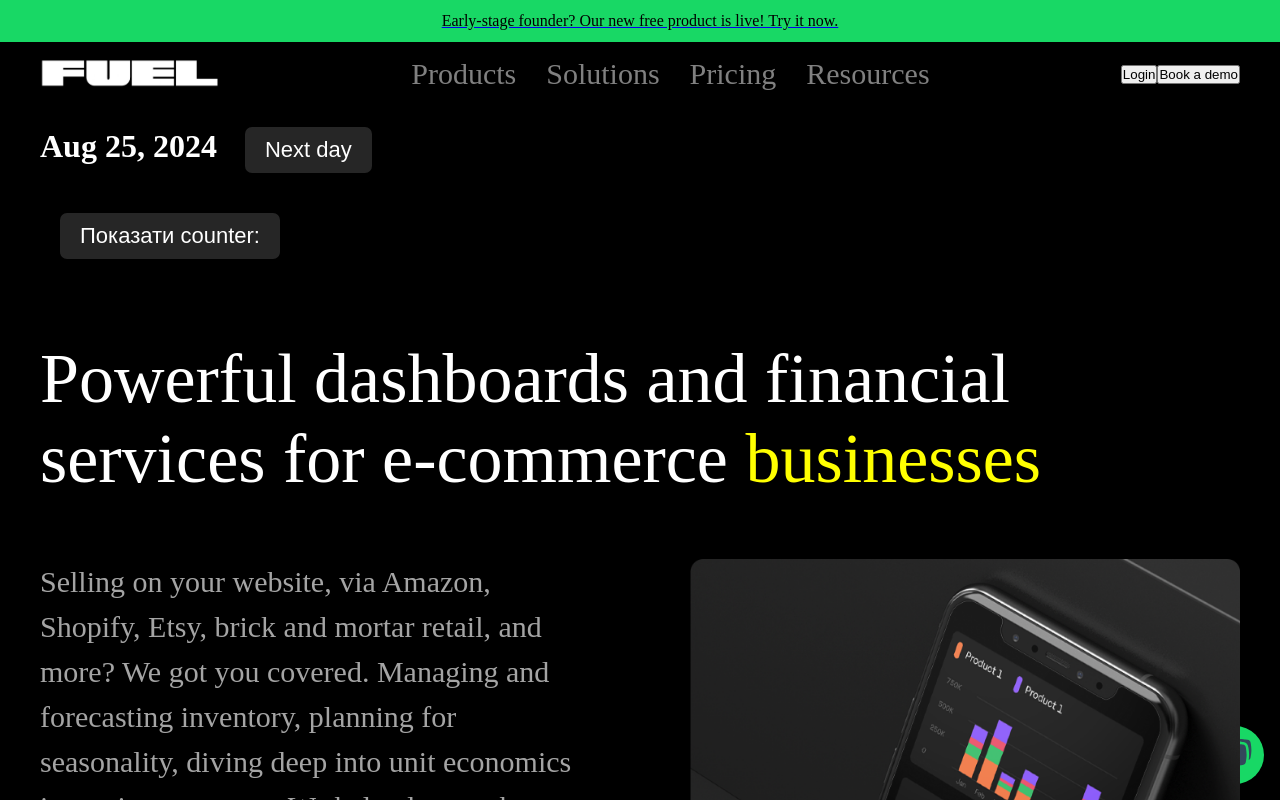
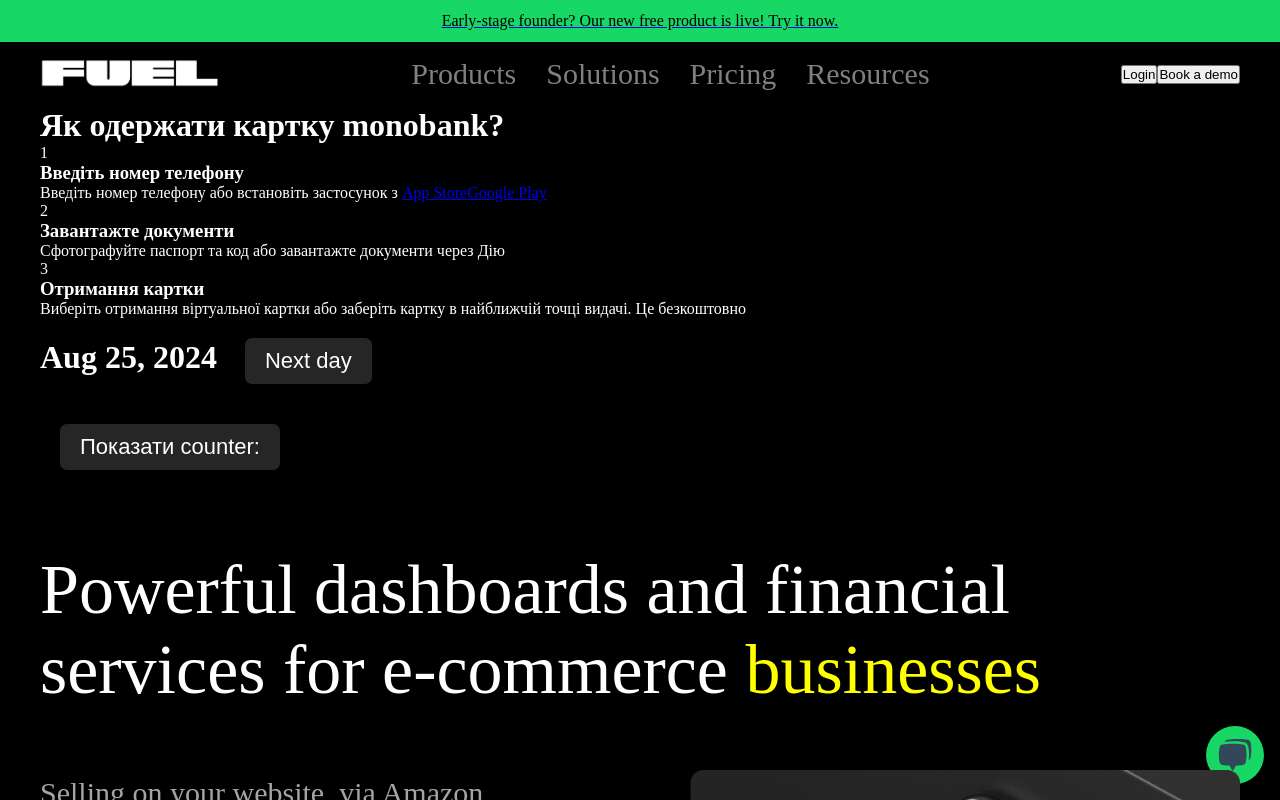
Before and after one commit to yuriyDeneha/test-teaching-app, an Angular app: page / in a window 1280 px wide. Shown: the top 800 px of the page. Built offline with nearby package versions, Linux system fonts and the light colour scheme.

Commit message:
Ne wlogic

```diff
--- a/src/app/app.component.html
+++ b/src/app/app.component.html
@@ -108,6 +108,11 @@
   <main class="container">
     <app-header></app-header>
 
+
+    <app-how-get-card
+      [config]="config.howToGetCard"
+    ></app-how-get-card>
+
     <app-counter></app-counter>
 
     <app-powerful></app-powerful>
--- a/src/app/app.component.ts
+++ b/src/app/app.component.ts
@@ -13,6 +13,36 @@
   age: number = 25;
   birthday = new Date(1996, 5, 4);
 
+  config = {
+    howToGetCard: {
+      title: 'Як одержати картку monobank?',
+      steps: [
+        {
+          stepNumber: 1,
+          icon: '1.png',
+          title: 'Введіть номер телефону',
+          description: 'Введіть номер телефону або встановіть застосунок з ',
+          links: [
+            { url: 'https://www.apple.com/app-store/', text: 'App Store' },
+            { url: 'https://play.google.com/', text: 'Google Play' }
+          ]
+        },
+        {
+          stepNumber: 2,
+          icon: '2.png',
+          title: 'Завантажте документи',
+          description: 'Сфотографуйте паспорт та код або завантажте документи через Дію'
+        },
+        {
+          stepNumber: 3,
+          icon: '3.png',
+          title: 'Отримання картки',
+          description: 'Виберіть отримання віртуальної картки або заберіть картку в найближчій точці видачі. Це безкоштовно'
+        }
+      ]
+    },
+  };
+
   calculateAge() {
 
     const date = new Date(this.birthday);
--- a/src/app/app.module.ts
+++ b/src/app/app.module.ts
@@ -11,6 +11,8 @@
 import { CounterComponent } from './counter/counter.component';
 import { FormsModule } from '@angular/forms';
 import { HeaderHoverBlockComponent } from './header-hover-block/header-hover-block.component';
+import { HowGetCardComponent } from './how-get-card/how-get-card.component';
+import { ListItemComponent } from './how-get-card/list-item/list-item.component';
 
 @NgModule({
   declarations: [
@@ -21,7 +23,9 @@
     FooterComponent,
     HeaderComponent,
     CounterComponent,
-    HeaderHoverBlockComponent
+    HeaderHoverBlockComponent,
+    HowGetCardComponent,
+    ListItemComponent
   ],
   imports: [
     BrowserModule,
--- /dev/null
+++ b/src/app/how-get-card/how-get-card.component.html
@@ -0,0 +1,9 @@
+<div class="container">
+    <h1>{{config.title}}</h1>
+    <div class="steps">
+      <app-list-item
+        *ngFor="let item of config.steps"
+        [item]="item"
+      ></app-list-item>
+    </div>
+</div>
--- /dev/null
+++ b/src/app/how-get-card/list-item/list-item.component.html
@@ -0,0 +1,9 @@
+<div class="step">
+    <div class="icon">{{item.stepNumber}}</div>
+    <h3>{{item.title}}</h3>
+    <p>{{item.description}}
+      <a href="#"
+        *ngFor="let link of item.links"
+        [href]="link.url">{{link.text}}</a>
+    </p>
+</div>
```
Also changed, not shown: src/app/how-get-card/how-get-card.component.ts (added, +12 -0 lines), src/app/how-get-card/list-item/list-item.component.ts (added, +12 -0 lines), src/app/how-get-card/how-get-card.component.scss (added), src/app/how-get-card/list-item/list-item.component.scss (added), 2 other files (tests, documents, lock files or other folders).
